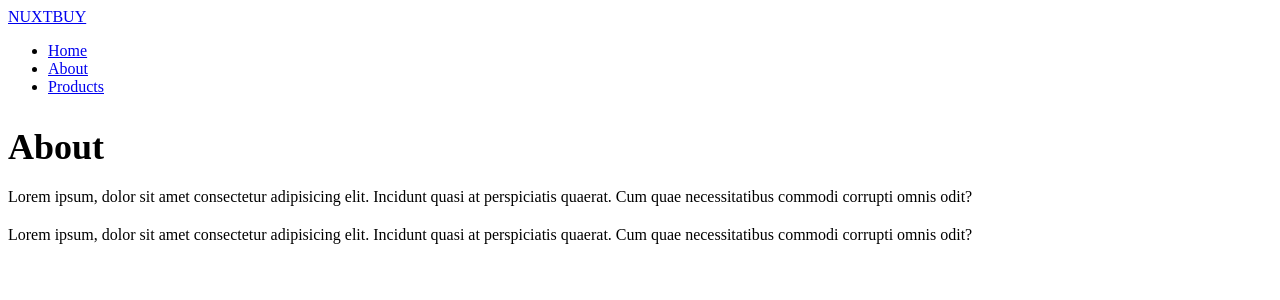
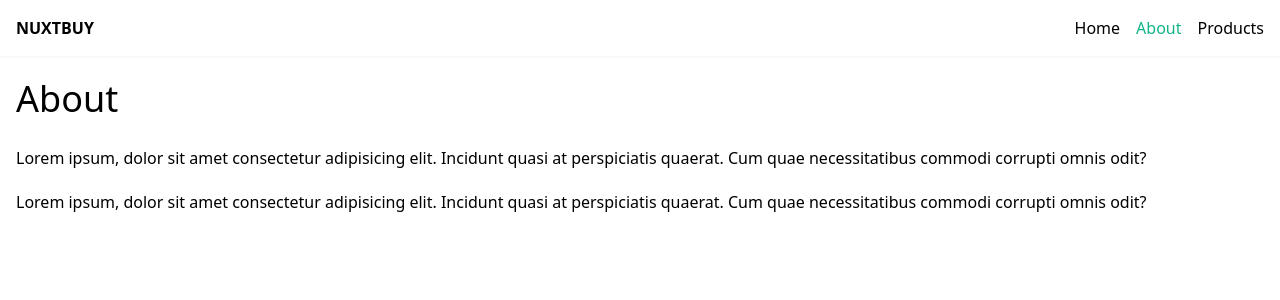
Before and after one commit to BirhanuAsmamaw/NUXTBUY, a Nuxt app: page /about in a window 1280 px wide. Shown: the top 300 px of the page. Built offline with nearby package versions, Linux system fonts and the light colour scheme.

Commit message:
added tailwind styling

```diff
--- /dev/null
+++ b/layouts/default.vue
@@ -0,0 +1,26 @@
+<template>
+    <div>
+      <header class="shadow-sm bg-white ">
+        <nav class="container mx-auto p-4 flex justify-between">
+          <NuxtLink to="/" class="font-bold">NUXTBUY</NuxtLink>
+          <ul class="flex gap-4">
+            <li><NuxtLink to="/">Home</NuxtLink> </li>
+            <li><NuxtLink to="/About">About</NuxtLink> </li>
+            <li><NuxtLink to="/products">Products</NuxtLink> </li>
+          </ul>
+        </nav>
+      </header>
+
+      <!-- output the page content -->
+       <div class="container mx-auto p-4">
+        <slot />
+       </div>
+
+      </div>
+</template>
+
+<style scoped>
+.router-link-exact-active {
+  color: #12b488;
+}
+</style>
--- /dev/null
+++ b/layouts/products.vue
@@ -0,0 +1,29 @@
+<template>
+    <div>
+      <header class="shadow-sm bg-white ">
+        <nav class="container mx-auto p-4 ">
+          <NuxtLink to="/products" class="font-bold">NUXTBUY Merch</NuxtLink>
+        </nav>
+      </header>
+
+      <!-- output the page content -->
+       <div class="container mx-auto p-4">
+        <slot />
+       </div>
+
+       <footer class="container mx-auto p-4 flex justify-between border-t-2">
+        <ul class="flex gap-4">
+            <li><NuxtLink to="/">Home</NuxtLink> </li>
+            <li><NuxtLink to="/About">About</NuxtLink> </li>
+            <li><NuxtLink to="/products">Products</NuxtLink> </li>
+          </ul>
+       </footer>
+
+      </div>
+</template>
+
+<style scoped>
+.router-link-exact-active {
+  color: #12b488;
+}
+</style>
--- a/nuxt.config.ts
+++ b/nuxt.config.ts
@@ -1,5 +1,6 @@
 // https://nuxt.com/docs/api/configuration/nuxt-config
 export default defineNuxtConfig({
+  modules: ['@nuxtjs/tailwindcss'],
   compatibilityDate: '2024-04-03',
   devtools: { enabled: true }
 })
--- a/package.json
+++ b/package.json
@@ -12,5 +12,8 @@
   "dependencies": {
     "nuxt": "^3.13.0",
     "vue": "latest"
+  },
+  "devDependencies": {
+    "@nuxtjs/tailwindcss": "^6.12.1"
   }
 }
--- a/pages/about.vue
+++ b/pages/about.vue
@@ -1,16 +1,5 @@
 <template>
     <div>
-      <header>
-        <nav>
-          <NuxtLink to="/">NUXTBUY</NuxtLink>
-          <ul>
-            <li><NuxtLink to="/">Home</NuxtLink> </li>
-            <li><NuxtLink to="/About">About</NuxtLink> </li>
-            <li><NuxtLink to="/products">Products</NuxtLink> </li>
-          </ul>
-        </nav>
-      </header>
-
       <h2>About</h2>
       <p>Lorem ipsum, dolor sit amet consectetur adipisicing elit.
         Incidunt quasi at perspiciatis quaerat. Cum quae necessitatibus commodi corrupti omnis odit?</p>
--- a/pages/index.vue
+++ b/pages/index.vue
@@ -1,16 +1,5 @@
 <template>
     <div>
-      <header>
-        <nav>
-          <NuxtLink to="/">NUXTBUY</NuxtLink>
-          <ul>
-            <li><NuxtLink to="/">Home</NuxtLink> </li>
-            <li><NuxtLink to="/About">About</NuxtLink> </li>
-            <li><NuxtLink to="/products">Products</NuxtLink> </li>
-          </ul>
-        </nav>
-      </header>
-
       <h2>Home</h2>
       <p>Lorem ipsum, dolor sit amet consectetur adipisicing elit.
         Incidunt quasi at perspiciatis quaerat. Cum quae necessitatibus commodi corrupti omnis odit?</p>
--- a/pages/products/[id].vue
+++ b/pages/products/[id].vue
@@ -11,6 +11,10 @@
 
 <script setup>
    const { id } = useRoute().params
+
+   definePageMeta({
+    layout: 'products',
+   })
 </script>
 
 <style  scoped>
--- a/pages/products/index.vue
+++ b/pages/products/index.vue
@@ -7,7 +7,9 @@
 </template>
 
 <script>
-
+   definePageMeta({
+    layout: 'products',
+   })
 </script>
 
 <style  scoped>
```
Also changed, not shown: 1 other file (tests, documents, lock files or other folders).
